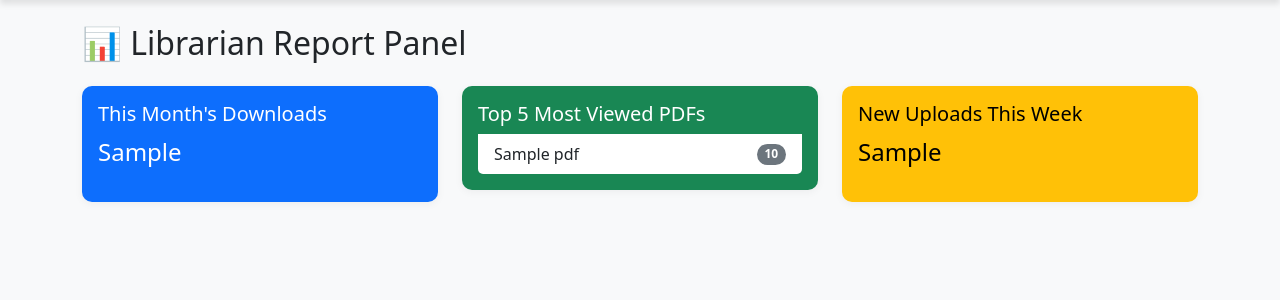
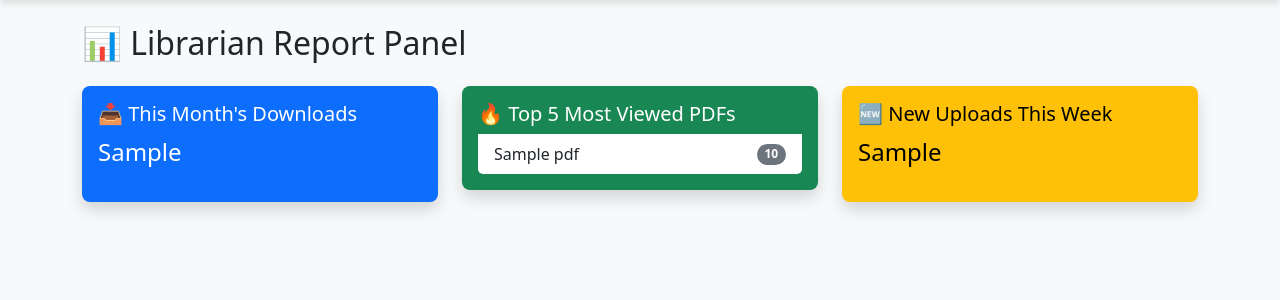
Before and after one commit to nisma-m/django-samples, a Django app: template app/templates/report_panel.html in a window 1280 px wide. Shown: the part 56-356 px from the top of the page. Run offline with Django 4.2, Linux system fonts and the light colour scheme; the template is opened without the code that fills it: most values are stand-ins (such as "Sample title", 1, 10 or a date in 2020).

Commit message:
Added librarian report panel with top 5 viewed PDFs and weekly uploads

```diff
--- a/app/templates/report_panel.html
+++ b/app/templates/report_panel.html
@@ -6,15 +6,16 @@
 
 <div class="row g-4">
   <div class="col-md-4">
-    <div class="card text-bg-primary p-3">
-      <h5>This Month's Downloads</h5>
+    <div class="card text-bg-primary p-3 rounded-3 shadow">
+      <h5>📥 This Month's Downloads</h5>
       <p class="fs-4">{{ downloads_this_month }}</p>
     </div>
   </div>
 
   <div class="col-md-4">
-    <div class="card text-bg-success p-3">
-      <h5>Top 5 Most Viewed PDFs</h5>
+    <div class="card text-bg-success p-3 rounded-3 shadow">
+      <h5>🔥 Top 5 Most Viewed PDFs</h5>
+      {% if top_viewed %}
         <ul class="list-group list-group-flush">
           {% for pdf in top_viewed %}
             <li class="list-group-item d-flex justify-content-between align-items-center">
@@ -23,12 +24,15 @@
             </li>
           {% endfor %}
         </ul>
+      {% else %}
+        <p class="mt-2">No PDF views yet.</p>
+      {% endif %}
     </div>
   </div>
 
   <div class="col-md-4">
-    <div class="card text-bg-warning p-3">
-      <h5>New Uploads This Week</h5>
+    <div class="card text-bg-warning p-3 rounded-3 shadow">
+      <h5>🆕 New Uploads This Week</h5>
       <p class="fs-4">{{ new_uploads }}</p>
     </div>
   </div>
```
Lines whose indentation alone changed are shown as unchanged.
